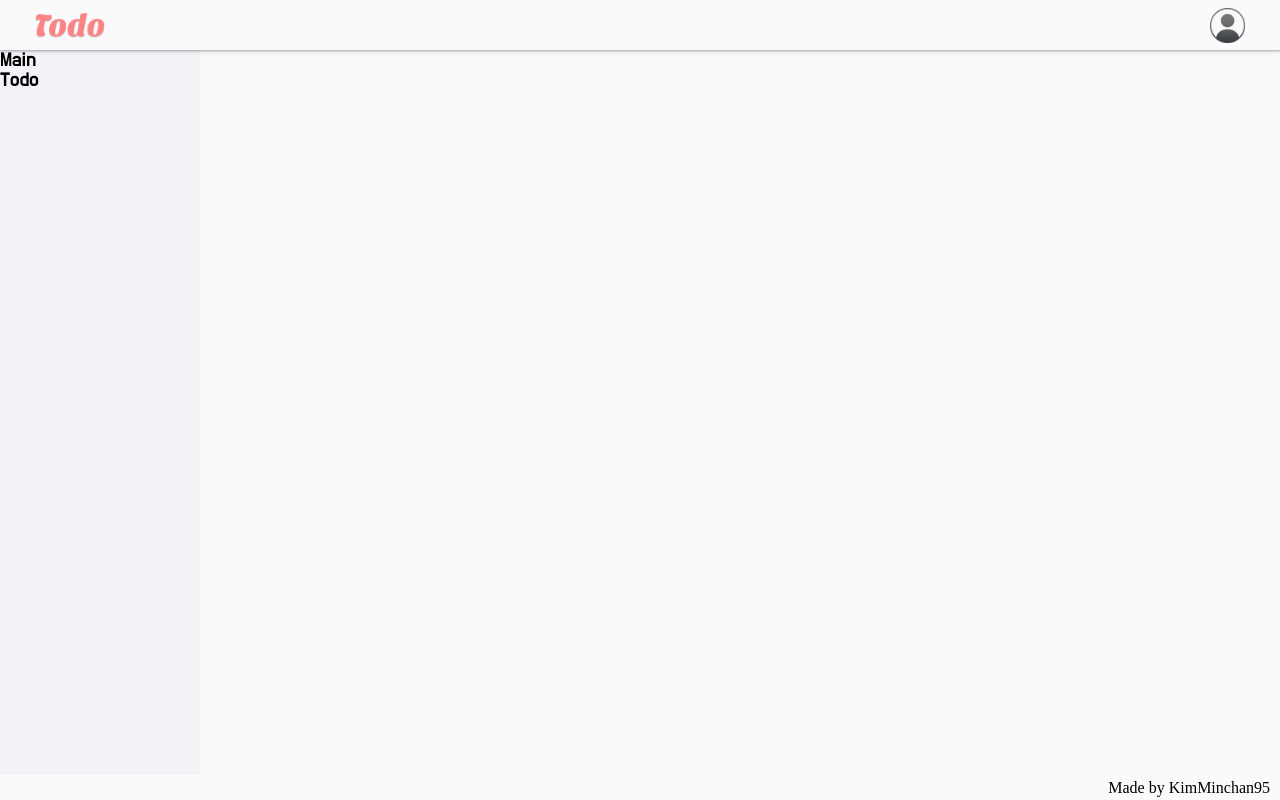
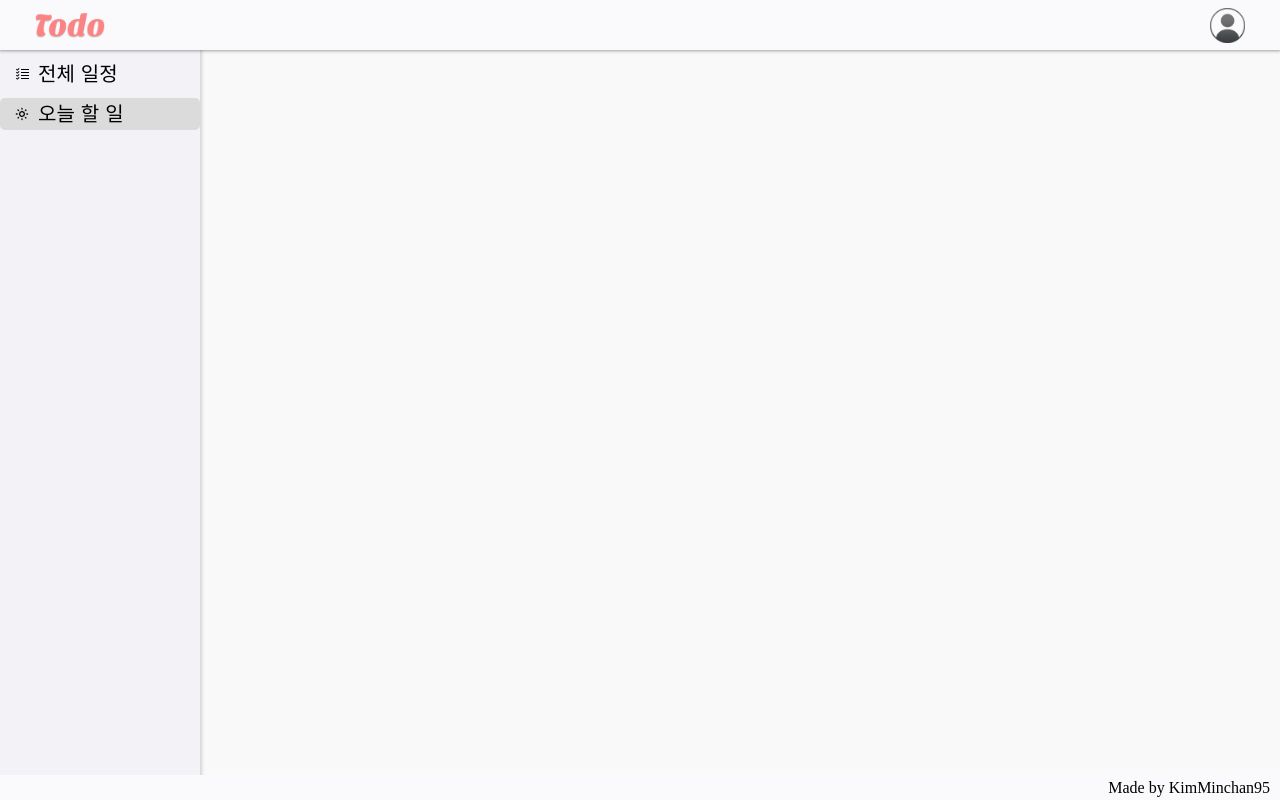
Before and after one commit to KimMinchan95/todo, a React (Create React App) app in the folder client/: page /today in a window 1280 px wide. Built offline with nearby package versions, Linux system fonts and the light colour scheme; a web font is replaced by a local one.

Commit message:
Update Link to NavLink

```diff
--- /dev/null
+++ b/client/src/Components/Layout/AppSidebar/Componetns/sidebarData.js
@@ -0,0 +1,16 @@
+import React from 'react';
+import { VscChecklist } from 'react-icons/vsc';
+import { TiWeatherSunny } from 'react-icons/ti';
+
+export const sidebarData = [
+    {
+        title: '전체 일정',
+        path: '/',
+        icon: <VscChecklist />,
+    },
+    {
+        title: '오늘 할 일',
+        path: '/today',
+        icon: <TiWeatherSunny />,
+    },
+];
--- a/client/src/Components/Layout/AppSidebar/index.js
+++ b/client/src/Components/Layout/AppSidebar/index.js
@@ -1,6 +1,7 @@
 import React from 'react';
 import styled from 'styled-components';
-import { Link } from 'react-router-dom';
+import { NavLink } from 'react-router-dom';
+import { sidebarData } from './Componetns/sidebarData';
 
 const SidebarContainer = styled.nav`
     position: fixed;
@@ -8,22 +9,58 @@ const SidebarContainer = styled.nav`
     height: 100%;
     padding-top: 50px;
     background-color: #f2f2f7;
+    box-shadow: rgba(0, 0, 0, 0.15) 2.4px 2.4px 3.2px;
 `;
 
-const NavMenu = styled.div`
+const NavMenuContainer = styled.ul``;
+
+const NavMenu = styled.li`
+    border-radius: 5px;
+    :hover {
+        background-color: #dbdbdb;
+    }
+    .active {
+        background-color: #dbdbdb;
+    }
+`;
+
+const CustomLink = styled(NavLink)`
+    display: flex;
+    padding-top: 7px;
+    margin-top: 3px;
+    border-radius: 5px;
+    :first-child {
+        margin-top: 8px;
+    }
+`;
+
+const MenuContent = styled.div`
     font-size: 20px;
     font-family: 'Do Hyeon', sans-serif;
+`;
+
+const IconStyle = styled.span`
+    height: 25px;
+    width: 25px;
+    padding: 1px;
+    margin-left: 13px;
 `;
 
 const AppSidebar = () => {
     return (
         <SidebarContainer>
-            <NavMenu>
-                <Link to="/">Main</Link>
-            </NavMenu>
-            <NavMenu>
-                <Link to="/todo">Todo</Link>
-            </NavMenu>
+            <NavMenuContainer>
+                {sidebarData.map((data, index) => {
+                    return (
+                        <NavMenu key={data.title + index}>
+                            <CustomLink to={data.path}>
+                                <IconStyle>{data.icon}</IconStyle>
+                                <MenuContent>{data.title}</MenuContent>
+                            </CustomLink>
+                        </NavMenu>
+                    );
+                })}
+            </NavMenuContainer>
         </SidebarContainer>
     );
 };
--- a/client/src/Components/Layout/index.js
+++ b/client/src/Components/Layout/index.js
@@ -4,7 +4,7 @@ import AppFooter from './AppFooter';
 import AppHeader from './AppHeader';
 import AppSidebar from './AppSidebar';
 import MainPage from '../MainPages/MainPage';
-import TodoPage from '../MainPages/Todopage';
+import TodoPage from '../MainPages/Todaypage';
 
 const AppMain = () => {
     return (
@@ -15,7 +15,7 @@ const AppMain = () => {
                 <div id="content">
                     <Routes>
                         <Route path="/" element={<MainPage />} />
-                        <Route path="/todo" element={<TodoPage />} />
+                        <Route path="/today" element={<TodoPage />} />
                     </Routes>
                 </div>
                 <AppFooter />
--- /dev/null
+++ b/client/src/Components/MainPages/Todaypage/index.js
@@ -0,0 +1,7 @@
+import React from 'react';
+
+const TodayPage = () => {
+    return <></>;
+};
+
+export default TodayPage;
--- a/client/src/Components/MainPages/Todopage/index.js
+++ /dev/null
@@ -1,7 +0,0 @@
-import React from 'react';
-
-const TodoPage = () => {
-    return <></>;
-};
-
-export default TodoPage;
```
